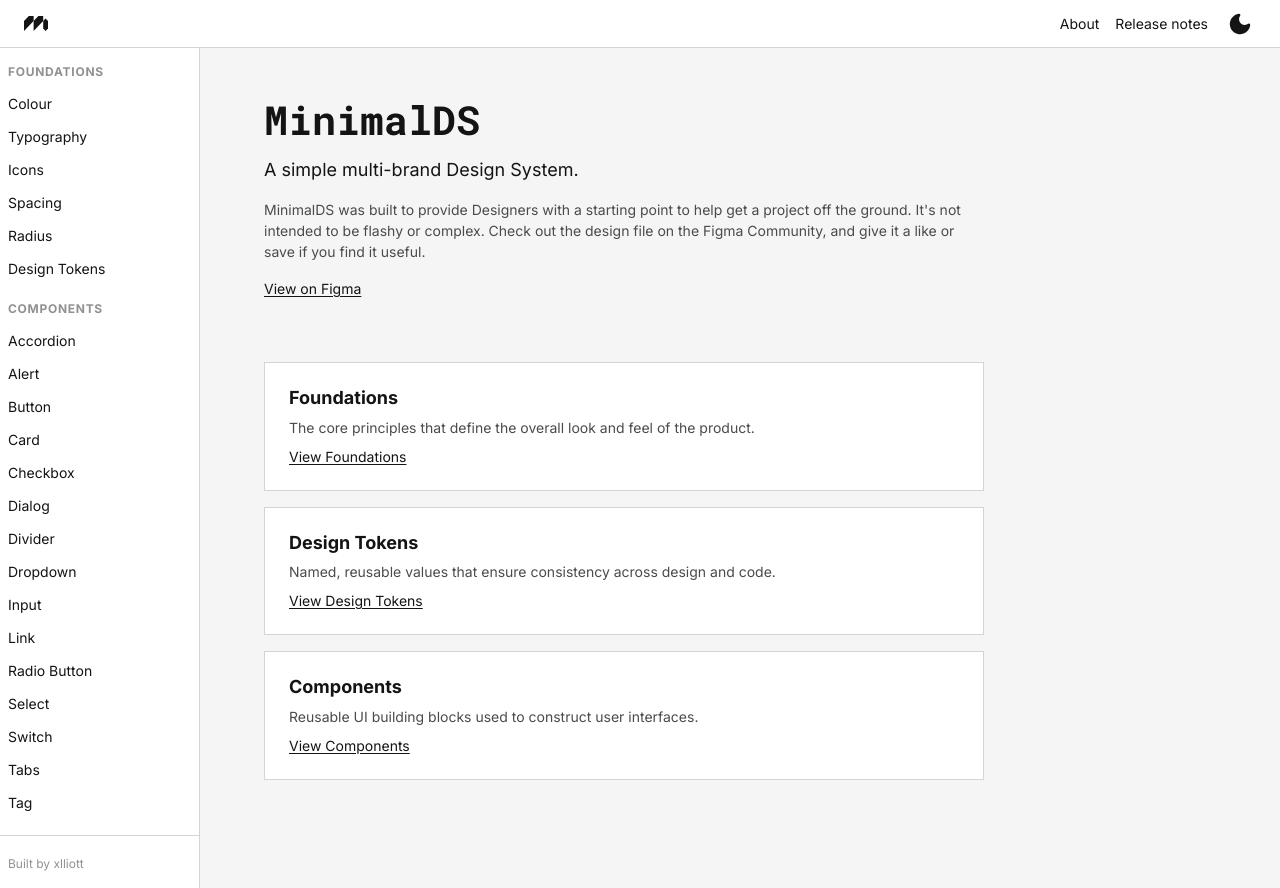
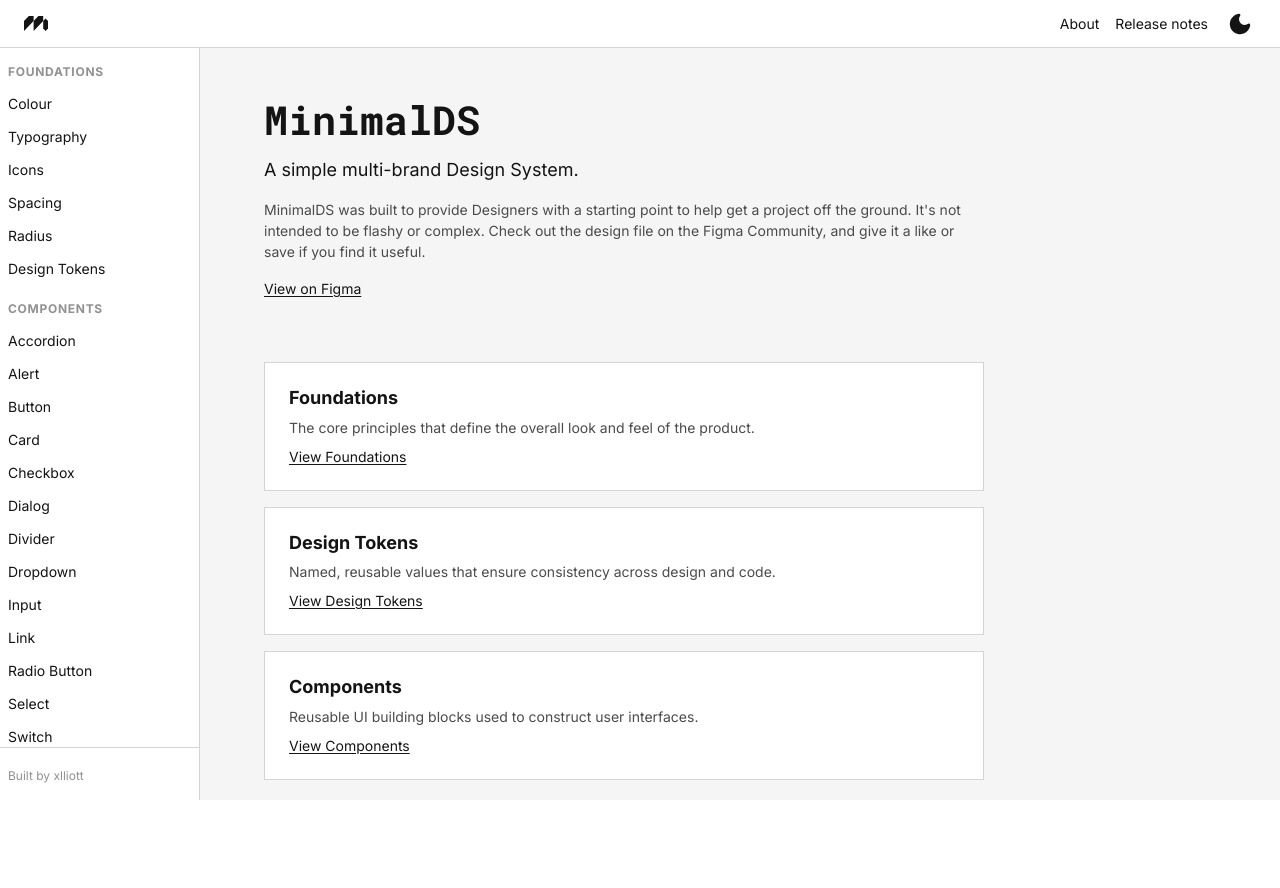
Before and after one commit to xlliott/minimalds, a React (Vite) app: page / in a window 1280 px wide. After the commit the page ends 800 px from the top, so only its background shows below. Built offline with nearby package versions, Linux system fonts and the light colour scheme.

Commit message:
Update Layout.css

```diff
--- a/src/components/Layout/Layout.css
+++ b/src/components/Layout/Layout.css
@@ -5,17 +5,18 @@
 .mds-layout {
   display:          flex;
   flex-direction:   column;
-  min-height:       100vh;
+  height:           100vh;
   background-color: var(--color-surface-page);
   color:            var(--color-text-default);
   font-family:      var(--font-family-global);
+  overflow:         hidden;
 }
 
 .mds-layout__body {
   display:  flex;
   flex:     1;
   overflow: hidden;
-  height:   calc(100vh - 48px);
+  min-height: 0;
 }
 
 .mds-layout__content {
```
